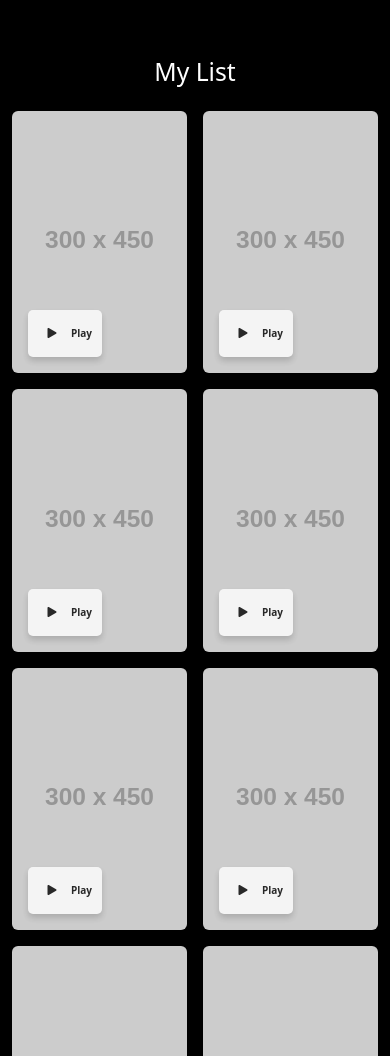
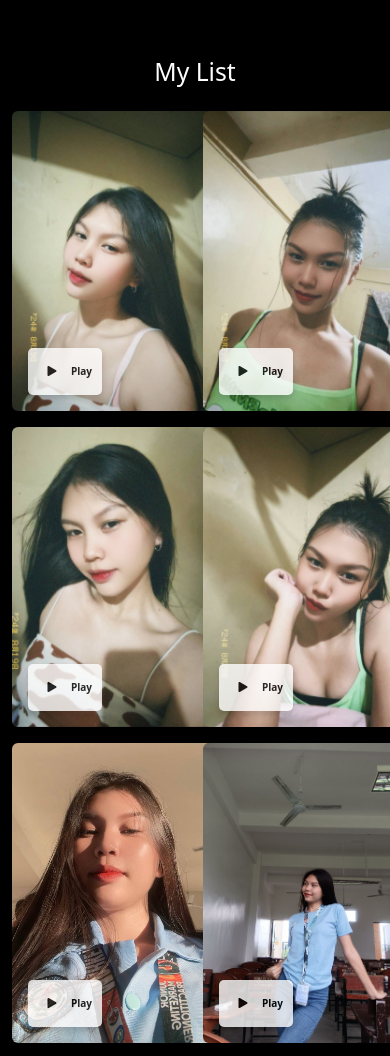
Before and after one commit to Noyasuo/steffanie-cutie, a plain HTML site: page list.html in a window 390 px wide. Shown: the part 43-1099 px from the top of the page. Drawn offline with nearby package versions, Linux system fonts and the light colour scheme; placeholder pictures from the web are drawn by us.

Commit message:
image steff start up

```diff
--- a/list.css
+++ b/list.css
@@ -83,12 +83,29 @@ body {
 /* Image container styles */
 .image-container {
   position: relative;
+  width: 300px;  /* Default fixed width */
+  height: 400px; /* Default fixed height */
+  overflow: hidden;  /* Ensure image stays inside container */
+}
+
+.image-container img {
+  object-fit: cover;  /* Ensure the image covers the entire container while maintaining aspect ratio */
+  width: 100%; /* Scale image to fill the container */
+  height: 100%; /* Scale image to fill the container */
 }
 
 /* Responsive adjustments */
 @media (max-width: 768px) {
-  img {
+  /* Adjust image container size for mobile */
+  .image-container {
+    width: 200px;  /* Smaller width on mobile */
+    height: 300px; /* Smaller height on mobile */
+  }
+
+  /* Ensure the image scales properly in the container */
+  .image-container img {
     width: 100%;
+    height: 100%;
   }
 
   /* Make the navbar logo smaller on mobile */
--- a/list.html
+++ b/list.html
@@ -53,7 +53,7 @@
       <!-- Gallery Items -->
       <div class="col-6 col-md-4 col-lg-3">
         <div class="image-container position-relative">
-          <img src="https://via.placeholder.com/300x450" class="img-fluid rounded shadow" alt="Gallery Image 1">
+          <img src="./list/s.jpg" class="img-fluid rounded shadow" alt="Gallery Image 1">
           <button class="play-button position-absolute bottom-0 start-0 mb-3 ms-3 d-flex align-items-center">
             <i class="bi bi-play-fill"></i> Play
           </button>
@@ -61,7 +61,7 @@
       </div>
       <div class="col-6 col-md-4 col-lg-3">
         <div class="image-container position-relative">
-          <img src="https://via.placeholder.com/300x450" class="img-fluid rounded shadow" alt="Gallery Image 2">
+          <img src="./list/s2.jpg" class="img-fluid rounded shadow" alt="Gallery Image 2">
           <button class="play-button position-absolute bottom-0 start-0 mb-3 ms-3 d-flex align-items-center">
             <i class="bi bi-play-fill"></i> Play
           </button>
@@ -69,7 +69,7 @@
       </div>
       <div class="col-6 col-md-4 col-lg-3">
         <div class="image-container position-relative">
-          <img src="https://via.placeholder.com/300x450" class="img-fluid rounded shadow" alt="Gallery Image 3">
+          <img src="./list/s3.jpg" class="img-fluid rounded shadow" alt="Gallery Image 3">
           <button class="play-button position-absolute bottom-0 start-0 mb-3 ms-3 d-flex align-items-center">
             <i class="bi bi-play-fill"></i> Play
           </button>
@@ -77,7 +77,7 @@
       </div>
       <div class="col-6 col-md-4 col-lg-3">
         <div class="image-container position-relative">
-          <img src="https://via.placeholder.com/300x450" class="img-fluid rounded shadow" alt="Gallery Image 4">
+          <img src="./list/s4.jpg" class="img-fluid rounded shadow" alt="Gallery Image 4">
           <button class="play-button position-absolute bottom-0 start-0 mb-3 ms-3 d-flex align-items-center">
             <i class="bi bi-play-fill"></i> Play
           </button>
@@ -85,7 +85,7 @@
       </div>
       <div class="col-6 col-md-4 col-lg-3">
         <div class="image-container position-relative">
-          <img src="https://via.placeholder.com/300x450" class="img-fluid rounded shadow" alt="Gallery Image 5">
+          <img src="./list/s5.jpg" class="img-fluid rounded shadow" alt="Gallery Image 5">
           <button class="play-button position-absolute bottom-0 start-0 mb-3 ms-3 d-flex align-items-center">
             <i class="bi bi-play-fill"></i> Play
           </button>
@@ -93,7 +93,7 @@
       </div>
       <div class="col-6 col-md-4 col-lg-3">
         <div class="image-container position-relative">
-          <img src="https://via.placeholder.com/300x450" class="img-fluid rounded shadow" alt="Gallery Image 6">
+          <img src="./list/s6.jpg" class="img-fluid rounded shadow" alt="Gallery Image 6">
           <button class="play-button position-absolute bottom-0 start-0 mb-3 ms-3 d-flex align-items-center">
             <i class="bi bi-play-fill"></i> Play
           </button>
@@ -101,7 +101,7 @@
       </div>
       <div class="col-6 col-md-4 col-lg-3">
         <div class="image-container position-relative">
-          <img src="https://via.placeholder.com/300x450" class="img-fluid rounded shadow" alt="Gallery Image 7">
+          <img src="./list/s7.jpg" class="img-fluid rounded shadow" alt="Gallery Image 7">
           <button class="play-button position-absolute bottom-0 start-0 mb-3 ms-3 d-flex align-items-center">
             <i class="bi bi-play-fill"></i> Play
           </button>
@@ -109,7 +109,7 @@
       </div>
       <div class="col-6 col-md-4 col-lg-3">
         <div class="image-container position-relative">
-          <img src="https://via.placeholder.com/300x450" class="img-fluid rounded shadow" alt="Gallery Image 8">
+          <img src="./list/s8.jpg" class="img-fluid rounded shadow" alt="Gallery Image 8">
           <button class="play-button position-absolute bottom-0 start-0 mb-3 ms-3 d-flex align-items-center">
             <i class="bi bi-play-fill"></i> Play
           </button>
```
Also changed, not shown: list/s.jpg (added), list/s2.jpg (added), list/s3.jpg (added), list/s4.jpg (added), list/s5.jpg (added), list/s6.jpg (added), list/s7.jpg (added), list/s8.jpg (added).
